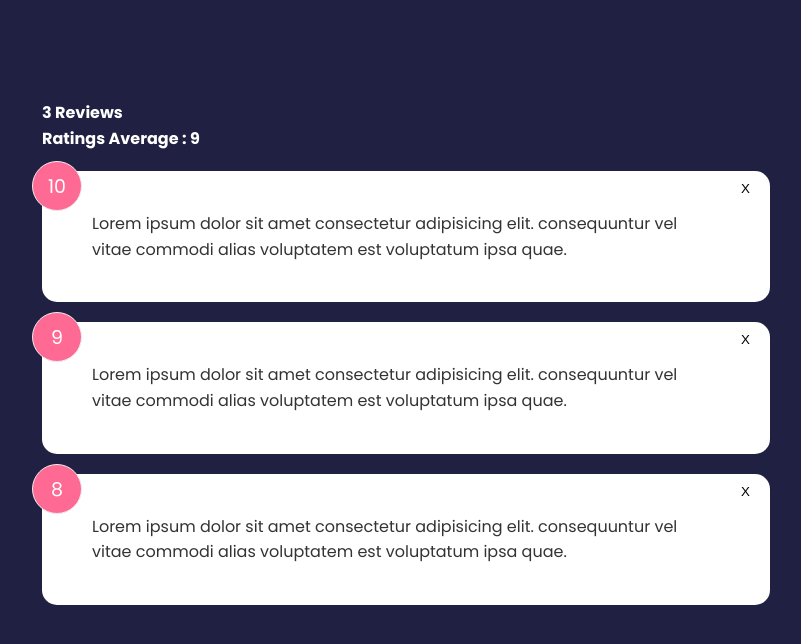
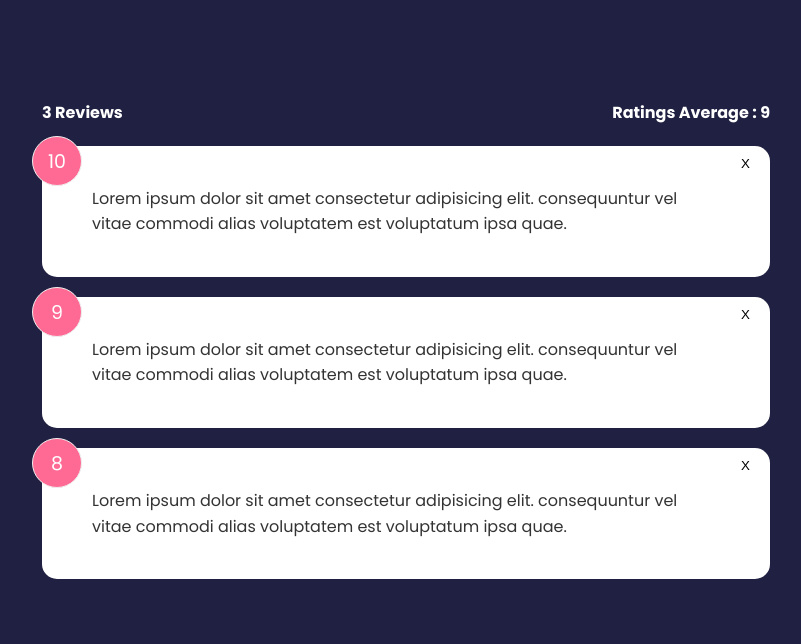
Before and after one commit to Sam44323/svelte-review, a Svelte app: page / in a window 1280 px wide. Shown: the top 644 px of the page, without its empty margins (234-1035 px from the left). Built offline with nearby package versions, Linux system fonts and the light colour scheme.

Commit message:
update: updated the selector

```diff
--- a/src/components/FeedbackStats.svelte
+++ b/src/components/FeedbackStats.svelte
@@ -3,7 +3,7 @@
   export let average: number;
 </script>
 
-<div id="feedback-stats">
+<div class="feedback-stats">
   <h4>{count} Reviews</h4>
   <h4>Ratings Average : {average}</h4>
 </div>
```
